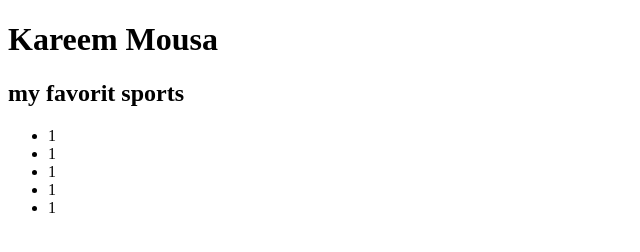
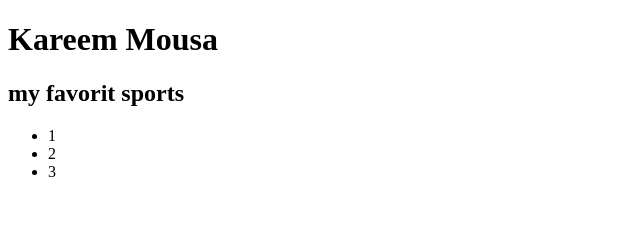
Before and after one commit to karem-mousa-git/my_first_repo, a plain HTML site: page index.html in a window 1280 px wide. Shown: the full height of the page, 0-640 px from the left. Drawn offline with Linux system fonts and the light colour scheme.

Commit message:
Update index.html

```diff
--- a/index.html
+++ b/index.html
@@ -10,10 +10,9 @@
     <h2>my favorit sports</h2>
     <ul>
         <li>1</li>
-        <li>1</li>
-        <li>1</li>
-        <li>1</li>
-        <li>1</li>
+        <li>2</li>
+        <li>3</li>
+
     </ul>
 </body>
 </html>
```
